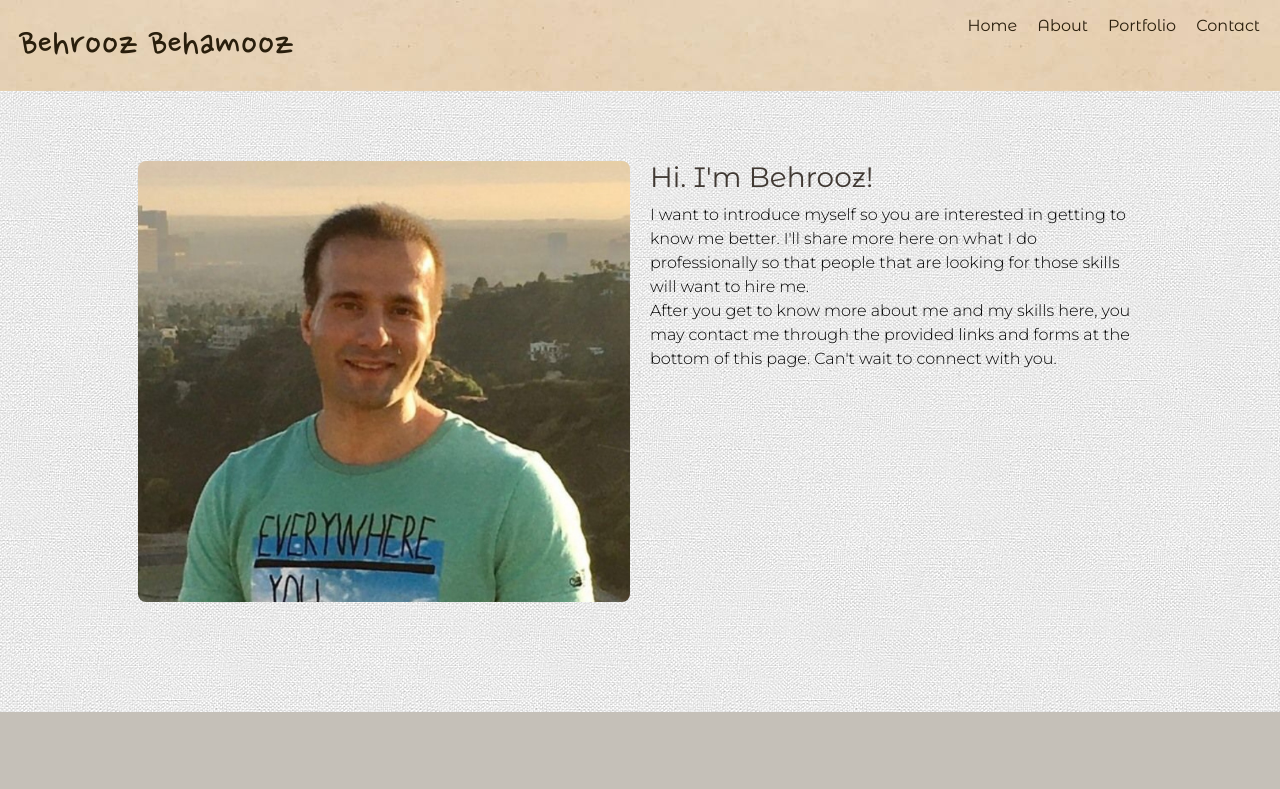
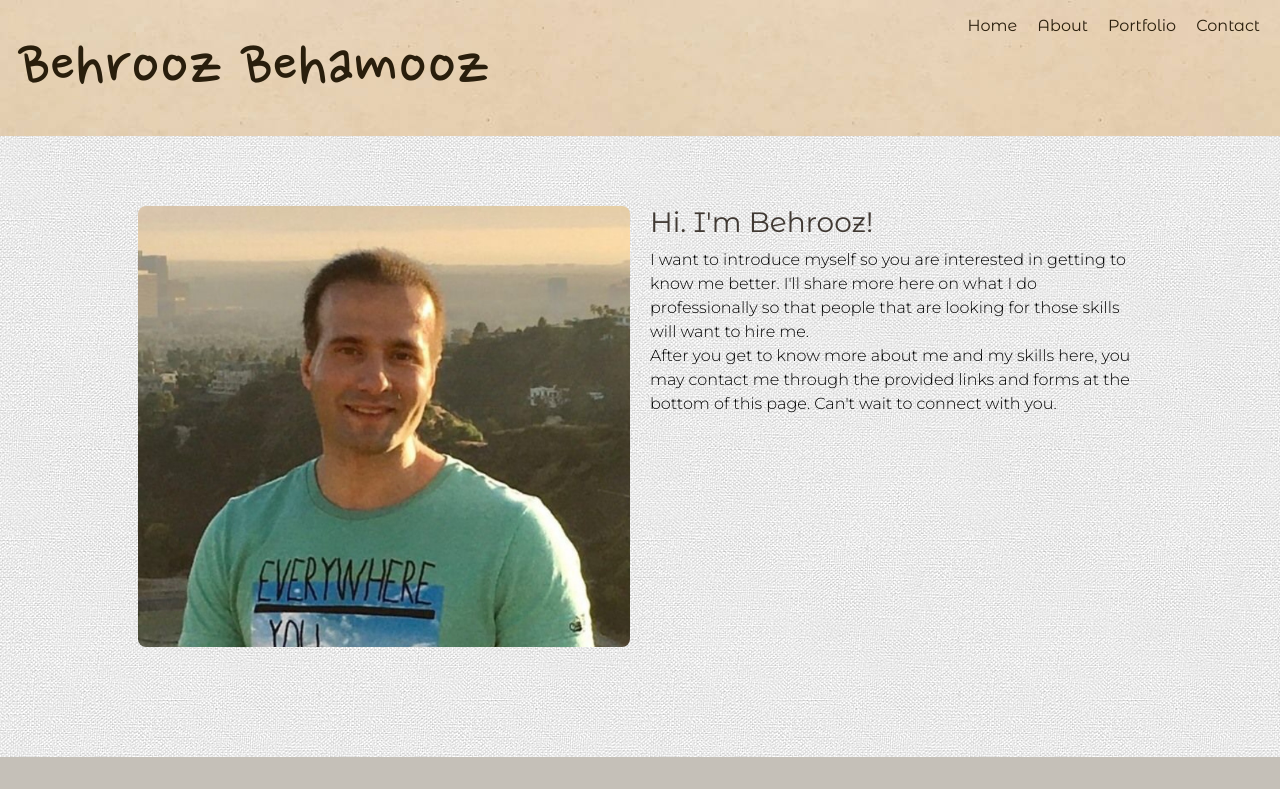
Before and after one commit to BehroozBehamooz/portfolio-flexbox, a plain HTML site: page index.html in a window 1280 px wide. Shown: the top 789 px of the page. Drawn offline with nearby package versions, Linux system fonts and the light colour scheme.

Commit message:
adding git repo and fixing width 100 error and even  more responsive

```diff
--- a/style.css
+++ b/style.css
@@ -13,7 +13,7 @@ body {
 
   .logo {
     font-family: 'Nanum Pen Script', cursive;
-    font-size: 72px;
+    font-size: 52px;
     color: #291e0c;
     text-align: center;
     letter-spacing: -3;
@@ -51,7 +51,7 @@ body {
     color: #bdbdbd;
   }
 
-  @media all and (min-width: 700px) {
+  @media all and (min-width: 800px) {
     header {
       display: flex;
       justify-content: space-between;
@@ -60,12 +60,17 @@ body {
     .logo {
       margin: 14px 0 14px 20px;
       padding-top: 0;
-      font-size: 42px;
+      font-size: 62px;
     }
 
     header nav {
       margin-top: 14px;
     }
+  }
+  @media all and (min-width:1000px){
+      .logo{
+        font-size: 72px;
+      }
   }
 
   /* ---  Primary Groups --- */
```
